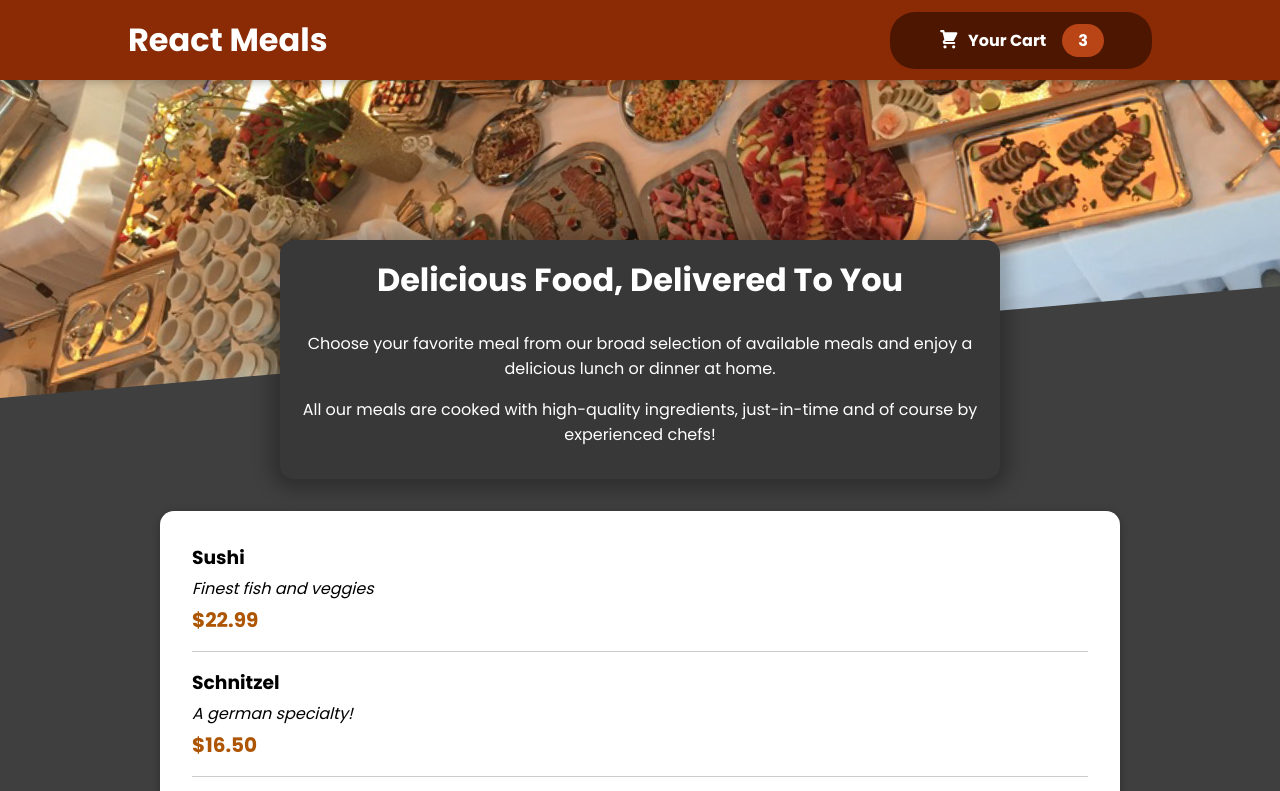
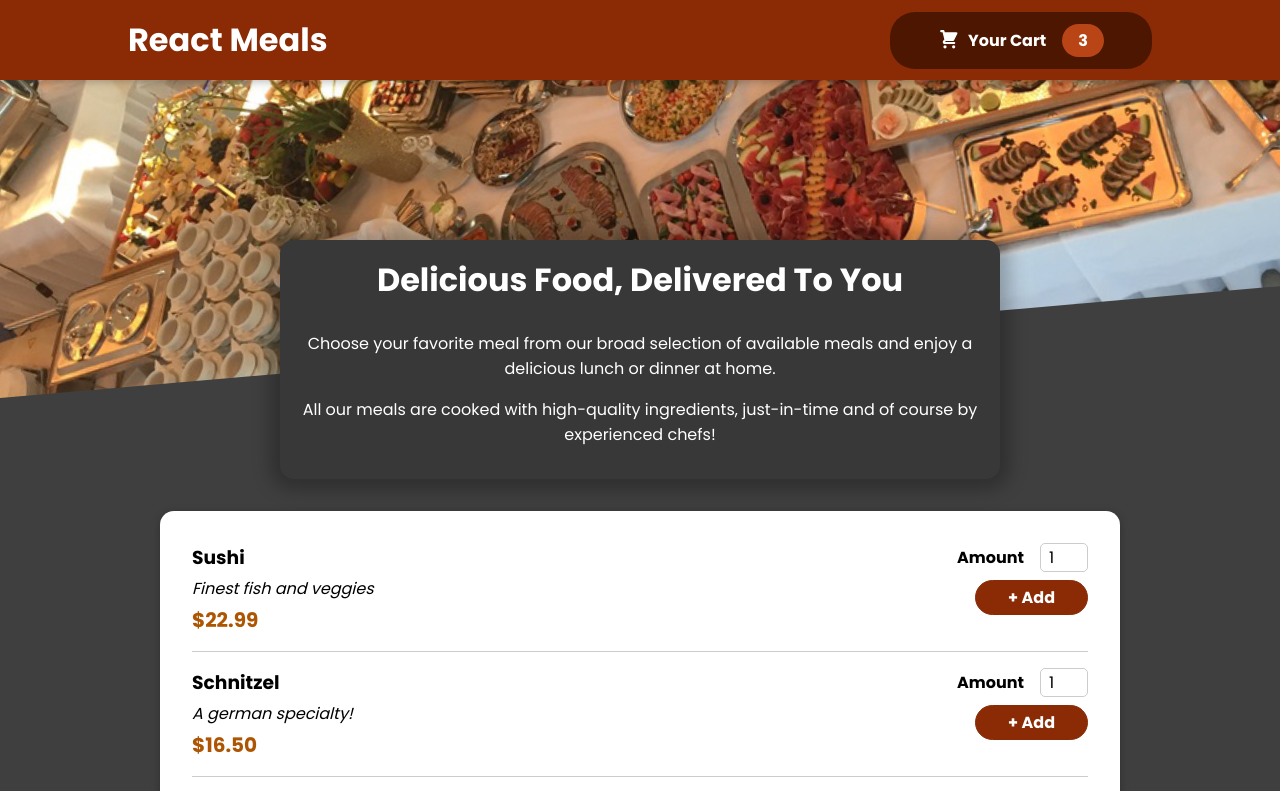
Before and after one commit to mariojuretic/react-complete-guide, a JavaScript app: page / in a window 1280 px wide. Shown: the top 791 px of the page. Built offline with nearby package versions, Linux system fonts and the light colour scheme.

Commit message:
created MealItemForm with reusable Input component

```diff
--- a/src/components/Meals/AvailableMeals.js
+++ b/src/components/Meals/AvailableMeals.js
@@ -33,6 +33,7 @@ const AvailableMeals = () => {
   const mealsList = DUMMY_MEALS.map((meal) => (
     <MealItem
       key={meal.id}
+      id={meal.id}
       name={meal.name}
       description={meal.description}
       price={meal.price}
--- a/src/components/Meals/MealItem/MealItem.js
+++ b/src/components/Meals/MealItem/MealItem.js
@@ -1,3 +1,4 @@
+import MealItemForm from "./MealItemForm";
 import styles from "./MealItem.module.css";
 
 const MealItem = (props) => {
@@ -10,7 +11,9 @@ const MealItem = (props) => {
         <div className={styles.description}>{props.description}</div>
         <div className={styles.price}>{price}</div>
       </div>
-      <div></div>
+      <div>
+        <MealItemForm id={props.id} />
+      </div>
     </li>
   );
 };
--- /dev/null
+++ b/src/components/Meals/MealItem/MealItemForm.js
@@ -0,0 +1,23 @@
+import Input from "../../UI/Input";
+import styles from "./MealItemForm.module.css";
+
+const MealItemForm = (props) => {
+  return (
+    <form className={styles.form}>
+      <Input
+        label="Amount"
+        input={{
+          id: "amount_" + props.id,
+          type: "number",
+          min: "1",
+          max: "5",
+          step: "1",
+          defaultValue: "1",
+        }}
+      />
+      <button>+ Add</button>
+    </form>
+  );
+};
+
+export default MealItemForm;
--- /dev/null
+++ b/src/components/Meals/MealItem/MealItemForm.module.css
@@ -0,0 +1,20 @@
+.form {
+  text-align: right;
+}
+
+.form button {
+  font: inherit;
+  cursor: pointer;
+  background-color: #8a2b06;
+  border: 1px solid #8a2b06;
+  color: white;
+  padding: 0.25rem 2rem;
+  border-radius: 20px;
+  font-weight: bold;
+}
+
+.form button:hover,
+.form button:active {
+  background-color: #641e03;
+  border-color: #641e03;
+}
--- /dev/null
+++ b/src/components/UI/Input.js
@@ -0,0 +1,12 @@
+import styles from "./Input.module.css";
+
+const Input = (props) => {
+  return (
+    <div className={styles.input}>
+      <label htmlFor={props.input.id}>{props.label}</label>
+      <input {...props.input} />
+    </div>
+  );
+};
+
+export default Input;
--- /dev/null
+++ b/src/components/UI/Input.module.css
@@ -0,0 +1,18 @@
+.input {
+  display: flex;
+  align-items: center;
+  margin-bottom: 0.5rem;
+}
+
+.input label {
+  font-weight: bold;
+  margin-right: 1rem;
+}
+
+.input input {
+  width: 3rem;
+  border-radius: 5px;
+  border: 1px solid #ccc;
+  font: inherit;
+  padding-left: 0.5rem;
+}
```
